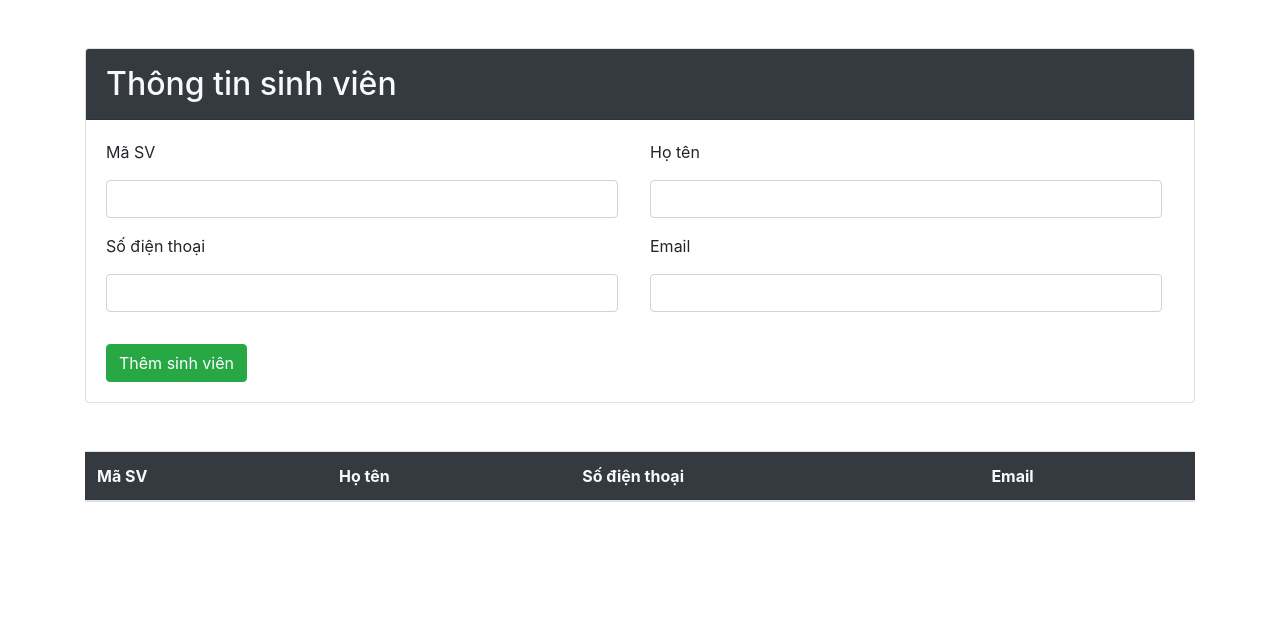
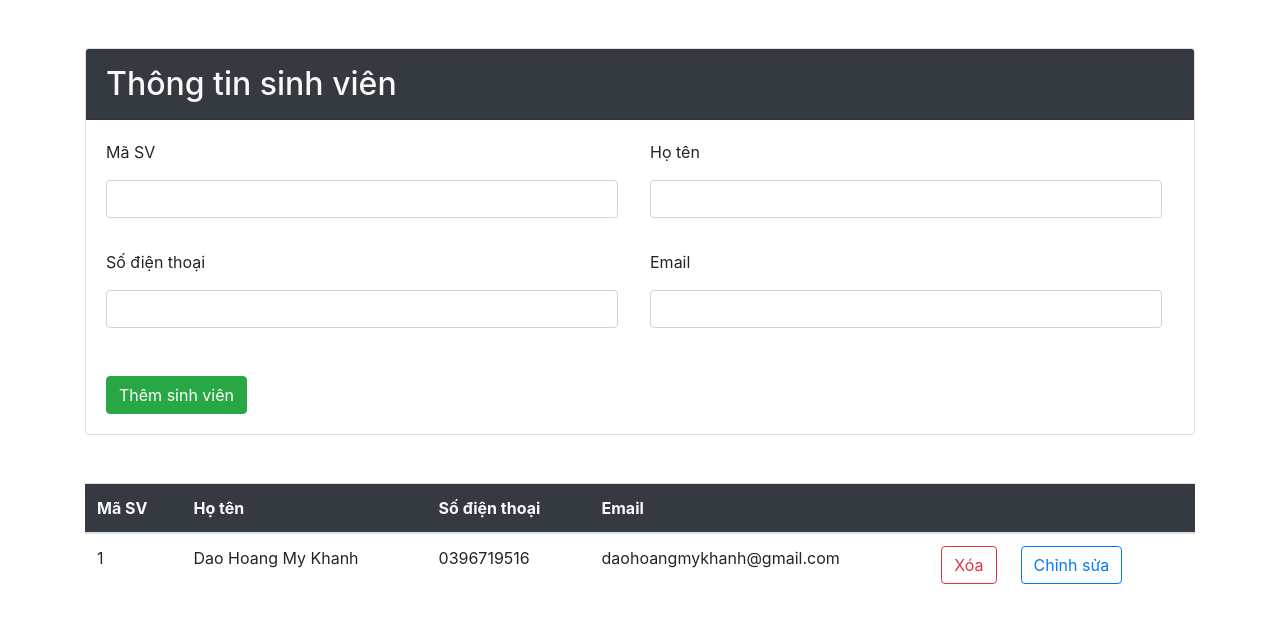
Before and after one commit to daohoangmykhanh/Bai_tap_Form, a React (Create React App) app in the folder my-app/: page / in a window 1280 px wide. Shown: the top 622 px of the page. Built offline with nearby package versions, Linux system fonts and the light colour scheme.

Commit message:
input_info

```diff
--- a/my-app/src/Component/DanhSachComponent.js
+++ b/my-app/src/Component/DanhSachComponent.js
@@ -1,19 +1,38 @@
 import React, { Component } from 'react'
+import {connect} from 'react-redux'
 
-export default class DanhSachComponent extends Component {
+class DanhSachComponent extends Component {
+
+
     render() {
         return (
             <div className="container mt-5">
-                <table className=" table bg-dark text-light" >
-                    <thead>
+                <table className=" table " >
+                    <thead className="bg-dark text-light">
                         <tr>
                             <th> Mã SV</th>
                             <th> Họ tên</th>
                             <th> Số điện thoại</th>
                             <th> Email</th>
+                            <th></th>
                         </tr>
                     </thead>
                     <tbody>
+                        {
+                            this.props.arrSinhVien.map((sinhVien,index) => {
+                                return <tr key={index}>
+                                    <td> {sinhVien.maSV} </td>
+                                    <td> {sinhVien.tenSV} </td>
+                                    <td> {sinhVien.soDienThoai} </td>
+                                    <td> {sinhVien.email} </td>
+                                    <td>
+                                        <button className="btn btn-outline-danger mr-4"> Xóa</button>
+                                        <button className="btn btn-outline-primary">Chỉnh sửa</button>
+                                    </td>
+                                </tr>
+
+                            })
+                        }
 
                     </tbody>
                 </table>
@@ -21,3 +40,11 @@ export default class DanhSachComponent extends Component {
         )
     }
 }
+
+const mapStateToProps = (rootReducer) => {
+    return {
+        arrSinhVien: rootReducer.sinhVienReducer.arrSinhVien
+    }
+}
+
+export default connect(mapStateToProps)(DanhSachComponent)
--- a/my-app/src/Component/sinhVienComponent.js
+++ b/my-app/src/Component/sinhVienComponent.js
@@ -1,36 +1,90 @@
 import React, { Component } from 'react'
+import {connect} from 'react-redux'
 
-export default class SinhVienComponent extends Component {
+class SinhVienComponent extends Component {
+
+    state = {
+        values:{
+            maSV:'',
+            tenSV:'',
+            soDienThoai:'',
+            email: '',
+        },
+        errors: {
+            maSV:'',
+            tenSV:'',
+            soDienThoai:'',
+            email: '',
+        }
+    }
+
+    handleChangeInput = (event) => {
+        let {value,name} = event.target;
+
+        let newValues = {...this.state.values};
+        newValues[name] = value;
+
+        let newErrors = {...this.state.errors};
+        let messErrors = '';
+        if (value.trim() === ''){
+            messErrors = name + 'không được bỏ trống!';
+        }
+        newErrors[name] = messErrors;
+
+        this.setState({
+            value:newValues,
+            errors:newErrors
+        })
+
+    }
+
+    handleSubmit = (event) => {
+        event.preventDefault();
+        console.log(this.state)
+    }
+
     render() {
         return (
             <div className="container mt-5">
-                <div className="card ">
+                <form className="card" onSubmit={this.handleSubmit}>
                     <h2 className="card-header bg-dark text-light pt-3 pb-3"> Thông tin sinh viên </h2>
                     <div className="card-body">
                         <div className="d-flex">
                             <div className="form-group">
                                 <p>Mã SV</p>
-                                <input className="form-control"/>
+                                <input className="form-control" name="maSV" onChange={this.handleChangeInput}/>
+                                <p className="text-danger">{this.state.errors.maSV}</p>
                             </div>
                             <div className="form-group">
                                 <p>Họ tên</p>
-                                <input className="form-control"/>
+                                <input className="form-control" name="tenSV" onChange={this.handleChangeInput}/>
+                                <p className="text-danger">{this.state.errors.tenSV}</p>
                             </div>
                         </div>
                         <div className="d-flex">
                             <div className="form-group">
                                 <p>Số điện thoại</p>
-                                <input className="form-control"/>
+                                <input className="form-control" name="soDienThoai" onChange={this.handleChangeInput}/>
+                                <p className="text-danger">{this.state.errors.soDienThoai}</p>
                             </div>
                             <div className="form-group">
                                 <p>Email</p>
-                                <input className="form-control"/>
+                                <input className="form-control " name="email" onChange={this.handleChangeInput}/>
+                                <p className="text-danger">{this.state.errors.email}</p>
                             </div>
                         </div>
-                    <button className="btn btn-success mt-3">Thêm sinh viên </button>
+                    <button className="btn btn-success mt-3" tyoe="submit">Thêm sinh viên </button>
                     </div>
-                </div>
+                </form>
             </div>
         )
     }
 }
+
+const mapStateToProps = (rootReducer) => {
+    return {
+
+    }
+}
+
+export default connect(mapStateToProps)(SinhVienComponent)
--- a/my-app/src/Redux/SinhVienReducer.js
+++ b/my-app/src/Redux/Reducer/sinhVienReducer.js
@@ -1,10 +1,11 @@
+
 const stateDefault = {
-    arrSinhVien = [
+    arrSinhVien:[
         {maSV:1,tenSV: 'Dao Hoang My Khanh',soDienThoai: '0396719516', email: 'daohoangmykhanh@gmail.com'},
     ]
 }
 
-export const baiTap = (state=stateDefault, action) => {
+export const sinhVienReducer = (state=stateDefault, action) => {
 
     switch(action.type){
 
--- a/my-app/src/Redux/configStore.js
+++ b/my-app/src/Redux/configStore.js
@@ -1,7 +1,14 @@
 import {combineReducers, createStore} from 'redux'
+import {sinhVienReducer} from './Reducer/sinhVienReducer'
 
 const rootReducer = combineReducers({
 
+    sinhVienReducer: sinhVienReducer
+
+
 });
 
-export const store = createStore(rootReducer);
+export const store = createStore(
+    rootReducer,
+    window.__REDUX_DEVTOOLS_EXTENSION__ && window.__REDUX_DEVTOOLS_EXTENSION__()
+);
```
